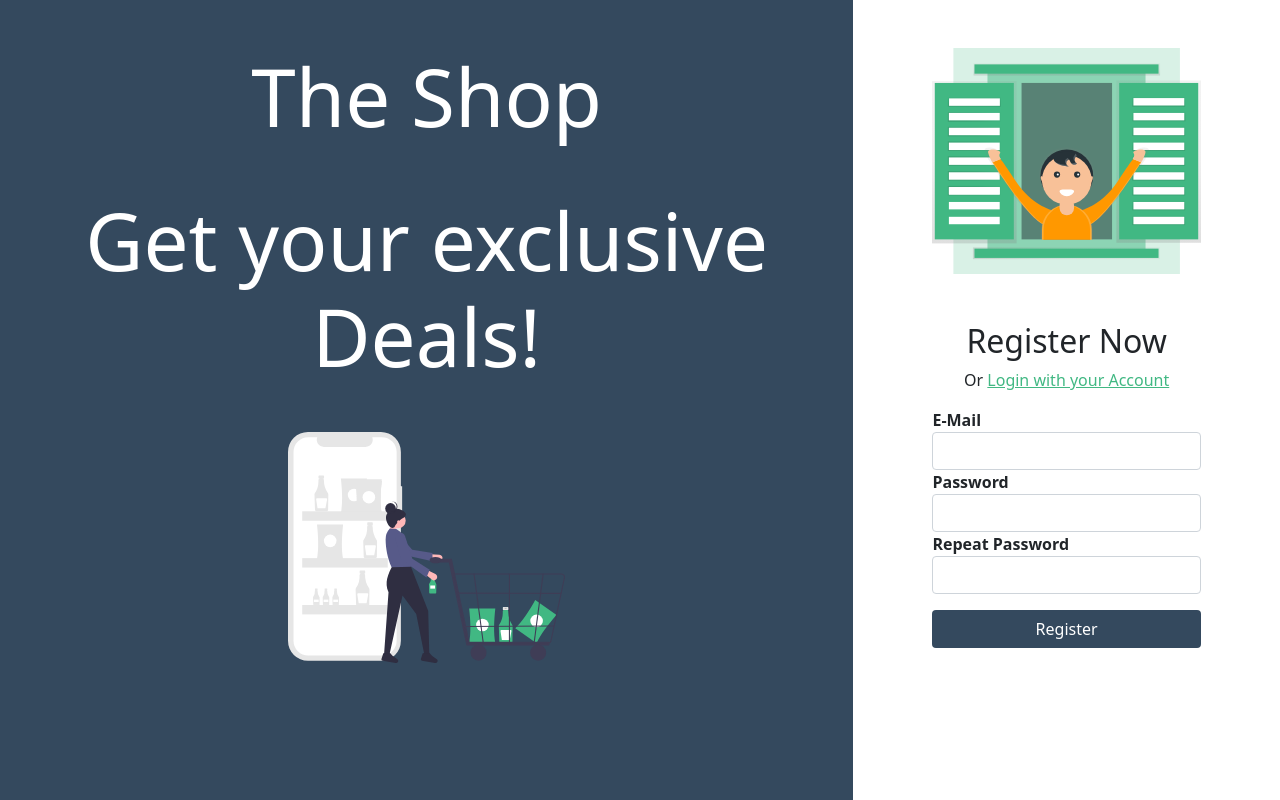
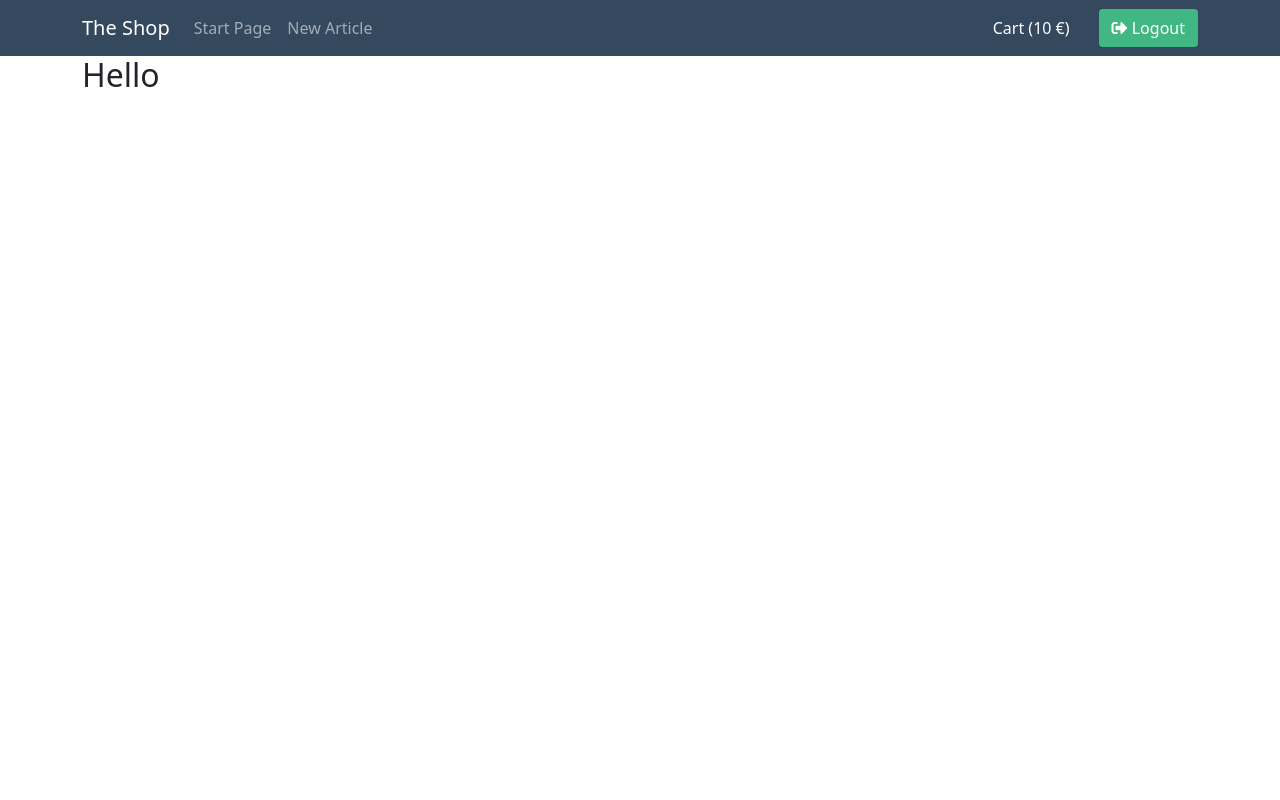
Before and after one commit to soonamback/soonamback.github.io, a Vue app: page /shop in a window 1280 px wide. Built offline with nearby package versions, Linux system fonts and the light colour scheme.

Commit message:
add vue router

```diff
--- a/package.json
+++ b/package.json
@@ -15,6 +15,7 @@
     "core-js": "^3.8.3",
     "vee-validate": "^4.4.7",
     "vue": "^3.2.13",
+    "vue-router": "^4.0.10",
     "vuex": "^4.0.2",
     "webpack": "^5.89.0",
     "yup": "^0.32.9"
--- a/src/App.vue
+++ b/src/App.vue
@@ -1,24 +1,15 @@
 <template>
- <!-- <TheTwoColumnsLayout
- :leftColumnClass="'col-md-8 bg-vue'"
- :rightColumnClass="'col-md-4'"
- :fullsize="true"/> -->
- <HomePage />
+<router-view>
+
+</router-view>
+
 </template>
 
 <script>
 
-//import TheTwoColumnsLayout from './layouts/TheTwoColumnsLayout';
-import HomePage from './pages/HomePage';
-
-
 export default {
   name: 'App',
-  components: {
-     //TheTwoColumnsLayout,
-       HomePage,
 
-  }
 }
 </script>
 
--- /dev/null
+++ b/src/components/TheNavbar.vue
@@ -0,0 +1,30 @@
+<template>
+    <nav class="navbar navbar-expand-lg bg-vue navbar-dark">
+      <div class="container">
+        <router-link to="/shop" class="navbar-brand">The Shop</router-link>
+        <ul class="navbar-nav me-auto">
+          <li class="nav-item active">
+            <a class="nav-link">Start Page</a>
+          </li>
+          <li class="nav-item">
+            <a class="nav-link">New Article</a>
+          </li>
+        </ul>
+        <button class="btn bg-vue me-3">
+          <i class="fas fa-shopping-card"></i> Cart (10 €)
+        </button>
+        <button class="btn bg-vue2">
+          <i class="fas fa-sign-out-alt"></i> Logout
+        </button>
+      </div>
+    </nav>
+  </template>
+
+  <script>
+  export default {
+    name: "TheNavbar",
+  };
+  </script>
+
+  <style scoped>
+  </style>
--- /dev/null
+++ b/src/layouts/TheShopLayout.vue
@@ -0,0 +1,28 @@
+<template>
+    <div>
+      <TheNavbar />
+      <main>
+        <div class="container">
+          <div class="row">
+            <div class="col-12">
+              <slot><h1>Main</h1></slot>
+            </div>
+          </div>
+        </div>
+      </main>
+    </div>
+  </template>
+
+  <script>
+  import TheNavbar from "@/components/TheNavbar";
+
+  export default {
+    name: "TheShopLayout",
+    components: {
+      TheNavbar,
+    },
+  };
+  </script>
+
+  <style scoped>
+  </style>
--- a/src/main.js
+++ b/src/main.js
@@ -1,7 +1,9 @@
 import { createApp } from 'vue'
 import App from './App.vue'
 import store from './store';
+import router from "./router"
 
 const app = createApp(App);
 app.use(store);
+app.use(router);
 app.mount('#app');
--- /dev/null
+++ b/src/pages/ShopPage.vue
@@ -0,0 +1,22 @@
+<template>
+  <TheShopLayout>
+    <template #default>
+        <h2>Hello</h2>
+    </template>
+  </TheShopLayout>
+</template>
+
+<script>
+import TheShopLayout from '@/layouts/TheShopLayout'
+
+export default {
+    name:"ShopPage",
+    components: {
+        TheShopLayout
+    },
+}
+</script>
+
+<style scoped>
+
+</style>
--- /dev/null
+++ b/src/router/index.js
@@ -0,0 +1,19 @@
+import { createRouter, createWebHistory } from "vue-router";
+import ShopPage from "@/pages/ShopPage";
+import HomePage from "@/pages/HomePage";
+
+const router = createRouter({
+    history: createWebHistory(),
+    routes: [
+    {
+        path: "/",
+        component: HomePage
+    },
+    {
+        path: "/shop",
+        component: ShopPage,
+    },
+  ],
+});
+
+export default router;
```
Also changed, not shown: 1 other file (tests, documents, lock files or other folders).
